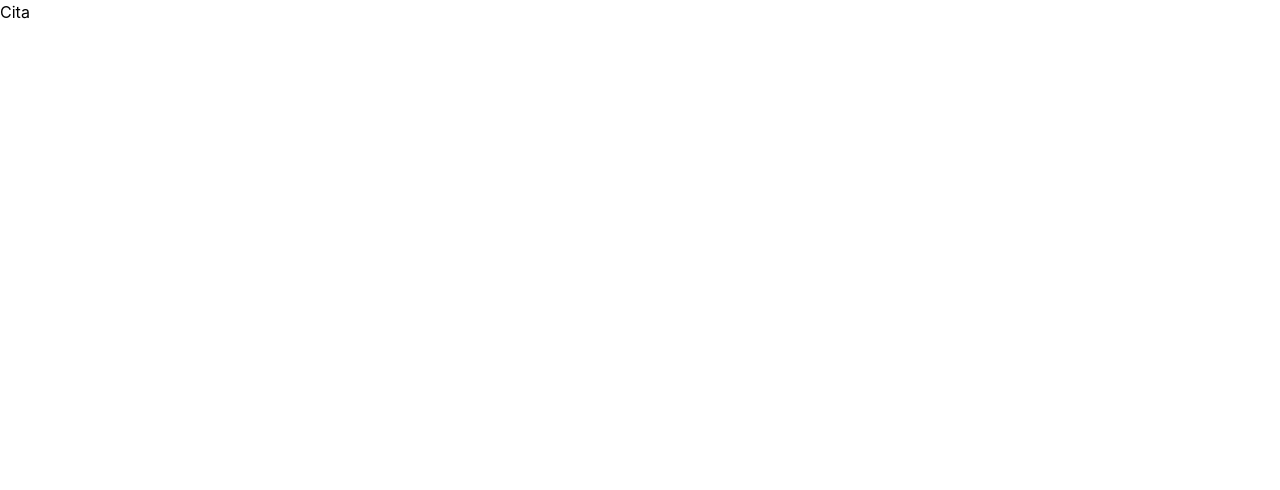
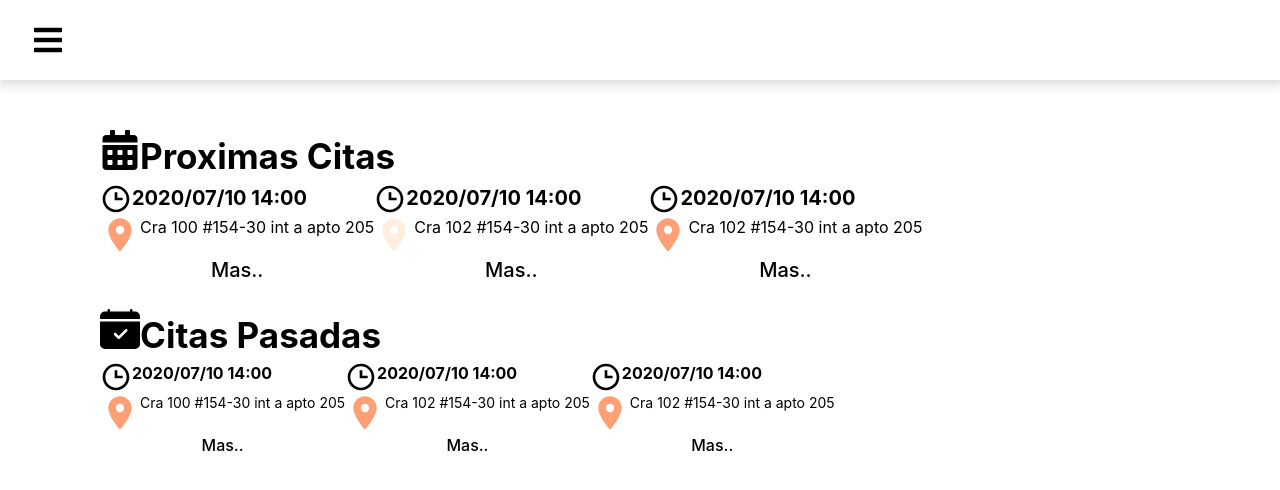
Before and after one commit to CarlosSandoval-03/Decorisa_CRUD, a Next.js app in the folder decorisacrud/: page /Cita in a window 1280 px wide. Shown: the top 490 px of the page. Built offline with nearby package versions, Linux system fonts and the light colour scheme.

Commit message:
Pagina Citas R

```diff
--- a/decorisacrud/Components/Navbar.tsx
+++ b/decorisacrud/Components/Navbar.tsx
@@ -15,7 +15,7 @@ function Navbar() {
   const stateSideBar= ()=> setSidebar(!sidebar)
   return (
     <>
-    <IconContext.Provider value={{className:'color-icon'}}>
+    <IconContext.Provider value={{color:'Black'}}>
       <div className='navbar'>
         <div className='menu-bars'>
           <iconBar.FaBars onClick={stateSideBar}/>
--- a/decorisacrud/pages/Cita.tsx
+++ b/decorisacrud/pages/Cita.tsx
@@ -1,8 +1,328 @@
-import React from 'react'
+import React, { useState } from 'react'
+import { IconContext } from 'react-icons'
+import * as faIcon from 'react-icons/fa';
+import * as biIcon from 'react-icons/bi';
+import * as mdIcon from 'react-icons/md';
+import * as bsIcon from 'react-icons/bs';
+import * as aiIcon from 'react-icons/ai';
+import Navbar from '../Components/Navbar';
+
+let CitasPendientes=[
+  {
+    cit_fecha:'2020/07/10 14:00',
+    cit_direccion:'Cra 102 #154-30 int a apto 205',
+    cli_documento:100021212,
+    ase_documento:123442121,
+  },
+  {
+    cit_fecha:'2020/07/10 14:00',
+    cit_direccion:'Cra 102 #154-30 int a apto 205',
+    cli_documento:100021212,
+    ase_documento:123442121,
+  },
+  {
+    cit_fecha:'2020/07/10 14:00',
+    cit_direccion:'Cra 102 #154-30 int a apto 205',
+    cli_documento:100021212,
+    ase_documento:123442121,
+  },
+
+]
+let detalleCitaPendiente=[
+  {
+    cit_fecha:'',
+    cit_direccion:'',
+    cli_documento:0,
+    ase_documento:0,
+  }
+]
 
 function Cita() {
+  const [showDetallesCita, setShowDetallesCita]=useState(false)
+  const [showDetallesCitaAntigua, setShowDetallesCitaAntigua]=useState(false)
+  const traerCitasPendientes=()=>{
+    let proximasCitas=[
+      {
+        cit_fecha:'2020/07/10 14:00',
+        cit_direccion:'Cra 100 #154-30 int a apto 205',
+        cli_documento:100021212,
+        ase_documento:123442121,
+      },
+      {
+        cit_fecha:'2020/07/10 14:00',
+        cit_direccion:'Cra 102 #154-30 int a apto 205',
+        cli_documento:100021212,
+        ase_documento:123442121,
+      },
+      {
+        cit_fecha:'2020/07/10 14:00',
+        cit_direccion:'Cra 102 #154-30 int a apto 205',
+        cli_documento:100021212,
+        ase_documento:123442121,
+      },
+    ]
+    CitasPendientes=proximasCitas
+
+
+  }
+  const stateShowDetallesCita=(cli_Documento:number, ase_Documento:number, cit_fecha:string)=>{
+    //traer la info de esa cita
+    let cita=[
+      {
+        cit_fecha:'2020/07/10 14:00',
+        cit_direccion:'Cra 102 #154-30 int a apto 205',
+        cli_documento:100021212,
+        ase_documento:123442121,
+      }
+
+    ]
+    detalleCitaPendiente=cita
+    setShowDetallesCita(true)
+
+  }
+  const stateShowDetallesCitaAntigua=(cli_Documento:number, ase_Documento:number, cit_fecha:string)=>{
+    //traer la info de esa cita
+    let cita=[
+      {
+        cit_fecha:'2020/07/10 14:00',
+        cit_direccion:'Cra 102 #154-30 int a apto 205',
+        cli_documento:100021212,
+        ase_documento:123442121,
+      }
+
+    ]
+    detalleCitaPendiente=cita
+    setShowDetallesCitaAntigua(true)
+
+  }
+
+  const colorFondo=(index:number):string=>{
+    if(index%2==0){
+      return(
+        'CitaPendiente1'
+      )
+    }else{
+      return(
+        'CitaPendiente2'
+      )
+    }
+  }
+  const colorFondoCitasPasadas=(index:number):string=>{
+    if(index%2==0){
+      return(
+        'CitaPasada1'
+      )
+    }else{
+      return(
+        'CitaPasada2'
+      )
+    }
+  }
+  const colorIcono=(index:number):string=>{
+    if(index%2==0){
+      return(
+        'FF9F76'
+      )
+    }else{
+      return(
+        'FFEEDF'
+      )
+    }
+  }
+  traerCitasPendientes()
   return (
-    <div>Cita</div>
+    <>
+    <Navbar></Navbar>
+    <div className='pagina'>
+      <div className='flex flex-wrap'>
+        <IconContext.Provider value={{size:'2.5rem'}}>
+          <faIcon.FaCalendarAlt />
+        </IconContext.Provider>
+        <h1>Proximas Citas</h1>
+      </div>
+
+      <div className='flex flex-wrap'>
+        {
+
+          CitasPendientes.map((item,index)=>{
+
+            return(
+              <div key={index} className={colorFondo(index)}>
+                <div className='flex flex-nowrap text-center'>
+                  <IconContext.Provider value={{size:'2rem'}}>
+                    <biIcon.BiTime />
+                  </IconContext.Provider>
+
+
+                  <h2 className=' font-bold'>{item.cit_fecha}</h2>
+
+
+                </div>
+                <div className='flex flex-nowrap'>
+                  <IconContext.Provider value={{size:'2.5rem'}}>
+                      <mdIcon.MdPlace color={colorIcono(index)}/>
+                  </IconContext.Provider>
+                  <label>{item.cit_direccion}</label>
+
+
+                </div>
+                <div className='flex flex-nowrap grid justify-items-center'>
+                  <button onClick={()=>{stateShowDetallesCita(item.cli_documento,item.ase_documento,item.cit_fecha)}} className='button-mas'>
+                    <h2>Mas..</h2>
+                  </button>
+
+                </div>
+
+              </div>
+            )
+          })
+
+        }
+
+      </div>
+      <div className='flex flex-wrap'>
+        {showDetallesCita ?(
+          <div className='ventana-detalles-cita'>
+             <aiIcon.AiFillCloseCircle onClick={()=>setShowDetallesCita(false)} className='button-cerrar'/>
+            <h3>
+              Detalle Cita
+            </h3>
+            <div className='flex flex-wrap'>
+              {detalleCitaPendiente.map((item,index)=>{
+                return(
+                  <div key={index}>
+                    <div className='flex flex-wrap'>
+                      <label>Fecha:</label>
+                      <h4>{item.cit_fecha}</h4>
+                    </div>
+                    <div className='flex flex-wrap'>
+                      <label>Cliente:</label>
+                      <h4>{item.cli_documento}</h4>
+                    </div>
+                    <div className='flex flex-wrap'>
+                      <label>Asesor:</label>
+                      <h4>{item.ase_documento}</h4>
+                    </div>
+                    <div className='flex flex-wrap'>
+                      <label>Direccion:</label>
+                      <h4>{item.cit_direccion}</h4>
+                    </div>
+
+                  </div>
+
+                )
+
+              })}
+
+
+
+            </div>
+
+
+          </div>
+        ):null
+
+        }
+      </div>
+      {/**CITAS PASADAS */}
+      <div className='flex flex-wrap mt-6'>
+        <IconContext.Provider value={{size:'2.5rem'}}>
+          <bsIcon.BsFillCalendarCheckFill />
+        </IconContext.Provider>
+        <h1>Citas Pasadas</h1>
+      </div>
+      {/**CITAS PASADAS */}
+      <div className='flex flex-wrap'>
+      {
+
+          CitasPendientes.map((item,index)=>{
+
+            return(
+              <div key={index} className={colorFondoCitasPasadas(index)}>
+                <div className='flex flex-nowrap text-center'>
+                  <IconContext.Provider value={{size:'2rem'}}>
+                    <biIcon.BiTime />
+                  </IconContext.Provider>
+
+
+                  <h2 className='text-base font-bold'>{item.cit_fecha}</h2>
+
+
+                </div>
+                <div className='flex flex-nowrap'>
+                  <IconContext.Provider value={{size:'2.5rem'}}>
+                      <mdIcon.MdPlace color='FF9F76'/>
+                  </IconContext.Provider>
+                  <label className='text-sm'>{item.cit_direccion}</label>
+
+
+                </div>
+                <div className='flex flex-nowrap grid justify-items-center'>
+                  <button onClick={()=>stateShowDetallesCitaAntigua(item.cli_documento,item.ase_documento,item.cit_fecha)} className='button-mas2'>
+                    <h2 className='text-base'>Mas..</h2>
+                  </button>
+
+                </div>
+
+              </div>
+            )
+          })
+
+        }
+
+      </div>
+      <div className='flex flex-wrap'>
+        {showDetallesCitaAntigua ?(
+          <div className='ventana-detalles-cita'>
+            <aiIcon.AiFillCloseCircle onClick={()=>setShowDetallesCitaAntigua(false)} className='button-cerrar'/>
+            <h3>
+              Detalle Cita
+            </h3>
+            <div className='flex flex-wrap'>
+              {detalleCitaPendiente.map((item,index)=>{
+                return(
+                  <div key={index}>
+                    <div className='flex flex-wrap'>
+                      <label>Fecha:</label>
+                      <h4>{item.cit_fecha}</h4>
+                    </div>
+                    <div className='flex flex-wrap'>
+                      <label>Cliente:</label>
+                      <h4>{item.cli_documento}</h4>
+                    </div>
+                    <div className='flex flex-wrap'>
+                      <label>Asesor:</label>
+                      <h4>{item.ase_documento}</h4>
+                    </div>
+                    <div className='flex flex-wrap'>
+                      <label>Direccion:</label>
+                      <h4>{item.cit_direccion}</h4>
+                    </div>
+
+                  </div>
+
+                )
+
+              })}
+
+
+
+            </div>
+
+
+          </div>
+        ):null
+
+        }
+      </div>
+
+
+
+
+
+    </div>
+    </>
+
   )
 }
 
--- a/decorisacrud/tailwind.config.js
+++ b/decorisacrud/tailwind.config.js
@@ -5,13 +5,13 @@ module.exports = {
     colors:{
         'orangePagina':{
           default:'#F56C1B',
-          light:'#FFB375'
+          light:'#FFB375',
 
 
         },
         'azul-turquesa':{
           default:'#6BA5A7',
-          light:'#CDF3F4'
+          light:'#CDF3F4',
         },
 
     },
```
